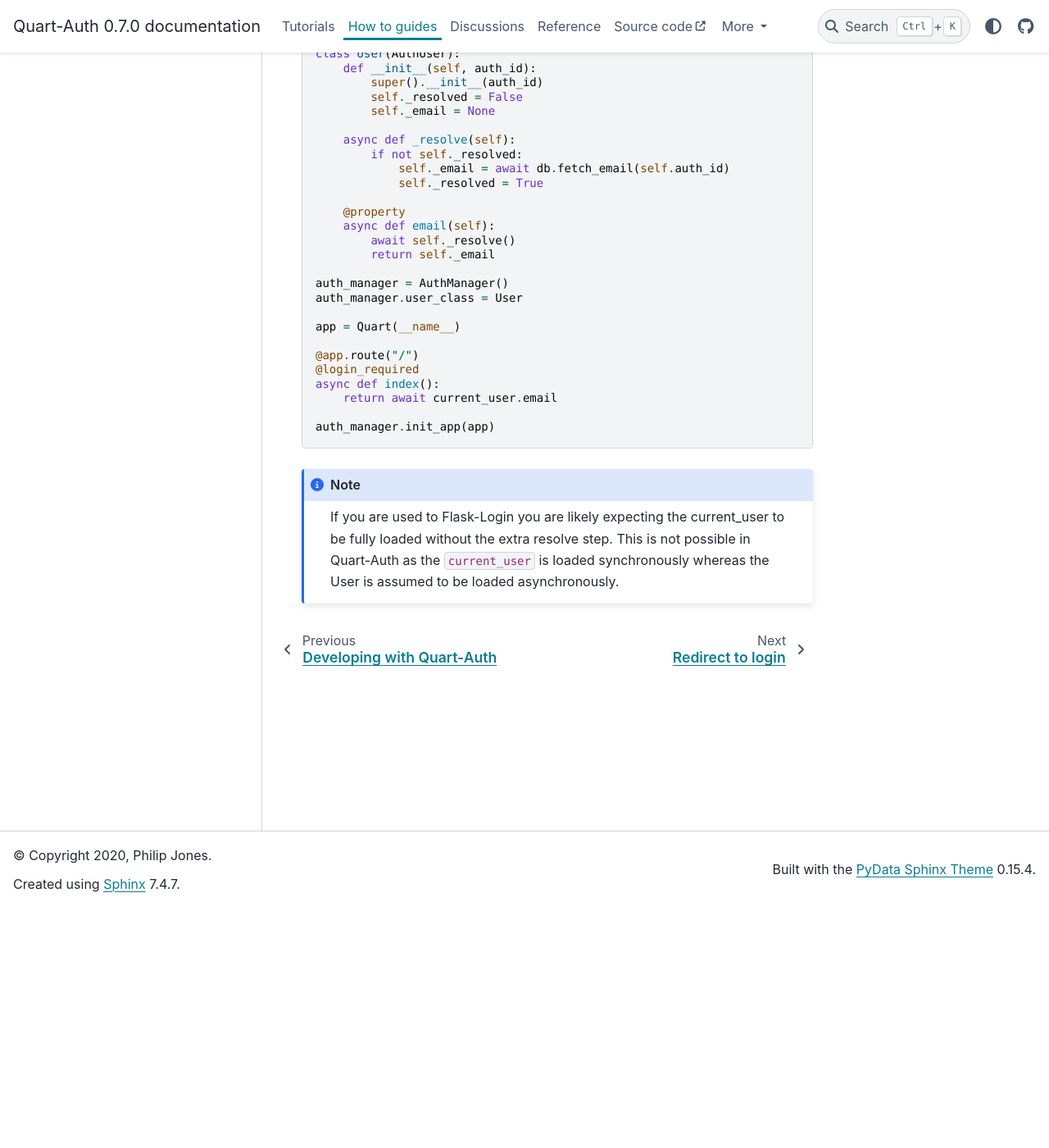
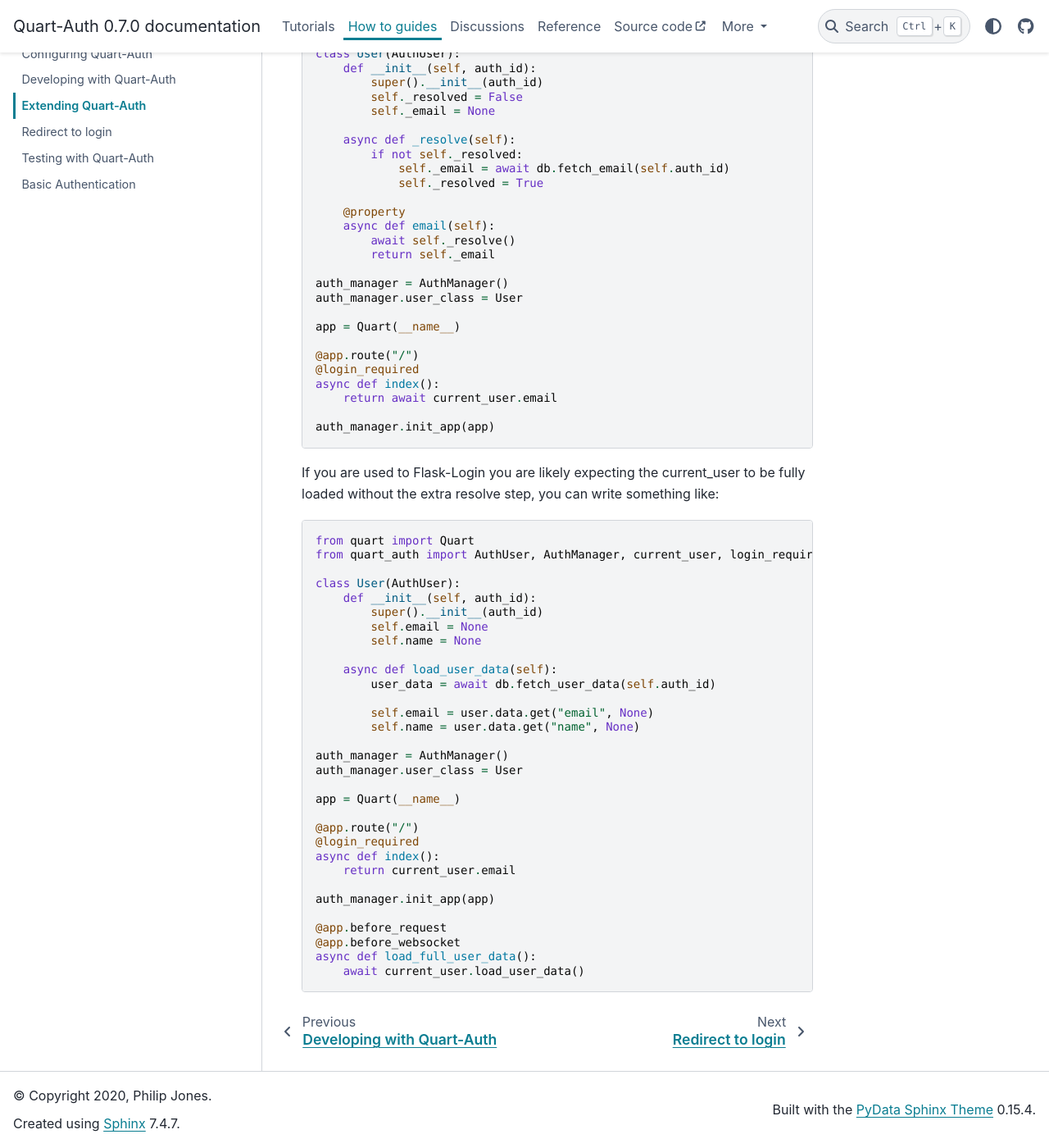
Before and after one commit to pgjones/quart-auth, a Sphinx documentation site: the page built from docs/how_to_guides/extending.rst, in a window 1280 px wide and 1400 px high, scrolled down 293 px. Shown: the whole window at 82% size. Built offline with Sphinx 7.4.7 and the PyData theme 0.15.4, drawn with Linux system fonts in a browser that asks for light colours; pages that are not in the unit, such as notebooks, are missing from menus.

Commit message:
Update extending.rst
Add an alternative way to load full user data

```diff
--- a/docs/how_to_guides/extending.rst
+++ b/docs/how_to_guides/extending.rst
@@ -39,10 +39,40 @@
 
     auth_manager.init_app(app)
 
-.. note::
+If you are used to Flask-Login you are likely expecting the current_user
+to be fully loaded without the extra resolve step, you can write
+something like:
 
-    If you are used to Flask-Login you are likely expecting the
-    current_user to be fully loaded without the extra resolve
-    step. This is not possible in Quart-Auth as the ``current_user``
-    is loaded synchronously whereas the User is assumed to be loaded
-    asynchronously.
+.. code-block:: python
+
+    from quart import Quart
+    from quart_auth import AuthUser, AuthManager, current_user, login_required
+
+    class User(AuthUser):
+        def __init__(self, auth_id):
+            super().__init__(auth_id)
+            self.email = None
+            self.name = None
+
+        async def load_user_data(self):
+            user_data = await db.fetch_user_data(self.auth_id)
+
+            self.email = user.data.get("email", None)
+            self.name = user.data.get("name", None)
+
+    auth_manager = AuthManager()
+    auth_manager.user_class = User
+
+    app = Quart(__name__)
+
+    @app.route("/")
+    @login_required
+    async def index():
+        return current_user.email
+
+    auth_manager.init_app(app)
+
+    @app.before_request
+    @app.before_websocket
+    async def load_full_user_data():
+        await current_user.load_user_data()
```
